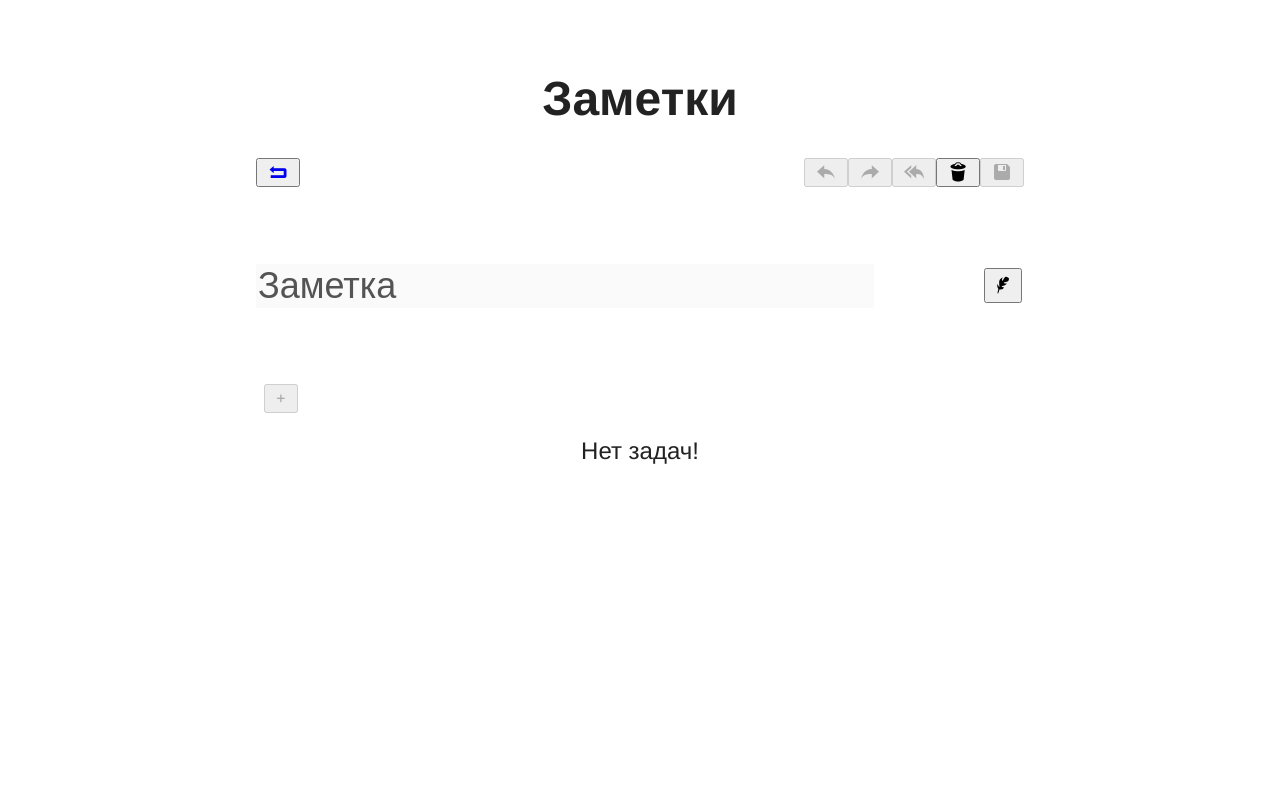
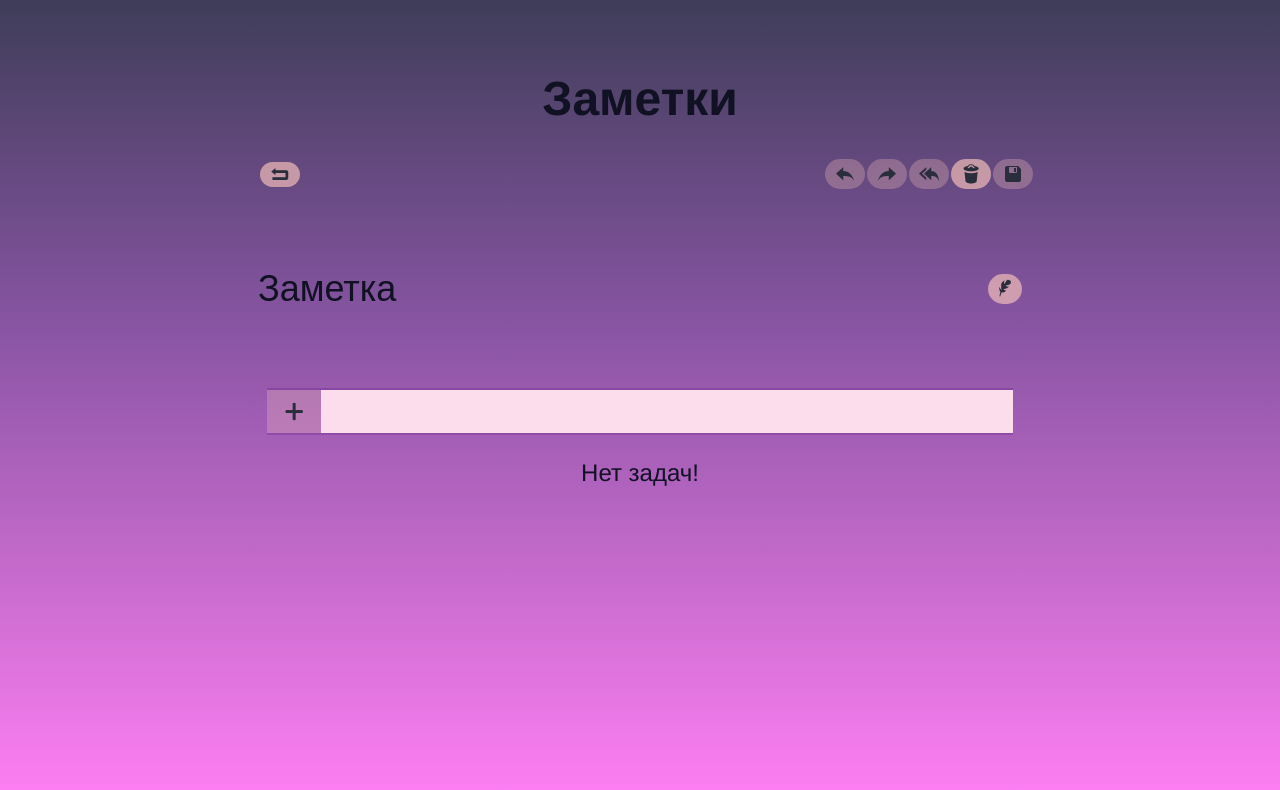
Before and after one commit to Uliasia/todo-list, a Vue app: page / in a window 1280 px wide. Both pictures are taken after a click on the button 640 px from the left and 195 px from the top of the page. Shown: the top 790 px of the page. Built offline with nearby package versions, Linux system fonts and the light colour scheme.

Commit message:
update style

```diff
--- a/src/App.vue
+++ b/src/App.vue
@@ -17,6 +17,10 @@ export default {
 </script>
 
 <style lang="scss">
+* {
+  outline: none;
+}
+
 body {
   overflow: hidden;
   width: 100vw;
@@ -34,13 +38,73 @@ body {
   font-size: 1.5em;
 
   text-align: center;
-  color: #222;
+  color: #101122;
+  background: linear-gradient(
+    180deg,
+    rgba(2,0,36,.7595413165266106) 0%,
+    rgba(82,9,121,.6951155462184874) 40%,
+    rgba(255,0,232,.5) 100%
+  );
 
   -webkit-font-smoothing: antialiased;
   -moz-osx-font-smoothing: grayscale;
+  -webkit-tap-highlight-color: transparent;
+
+  &::-webkit-scrollbar {
+    width: 3%;
+    max-width: 10px;
+
+    background-color: transparent;
+  }
+
+  &::-webkit-scrollbar-track {
+    border-radius: 10px;
+    background-color: #52097940;
+  }
+
+  &::-webkit-scrollbar-thumb {
+    border-radius: 10px;
+    background-color: #5209793a;
+    -webkit-box-shadow: inset 0 0 6px rgba(0,0,0,.3);
+  }
+
+  &::-webkit-scrollbar-thumb:hover {
+    background: #8c008f3a;
+  }
 }
 
 .app-container {
   margin: 0 auto;
 }
+
+a {
+  display: block;
+
+  text-decoration: none;
+  color: inherit;;
+}
+
+button {
+  box-sizing: border-box;
+  margin: .5%;
+
+  color: #2a2e3c;
+  border: none;
+  border-radius: 20px;
+  background-color: #f7c1bbab;
+
+  &:hover {
+    cursor: pointer;
+    background-color: darken($color: #f7c1bbab, $amount: 10%);
+  }
+
+  &:disabled {
+    background-color: #f7c1bb4a;
+  }
+}
+
+input:disabled {
+  color: inherit;
+}
+
 </style>
--- a/src/components/AddField.vue
+++ b/src/components/AddField.vue
@@ -47,7 +47,10 @@ export default {
     height: 1.2em;
     margin: .3125em;
 
-    font-size: 1.5em
+    font-size: 1.5em;
+
+    border-top: solid 2px #5209793b;
+    border-bottom: solid 2px #5209793b;
 
     &__button {
       width: 1.9em;
@@ -64,7 +67,12 @@ export default {
       padding: 2% 3%;
 
       border: none;
+      outline: none;
+      background-color: #fbddec;
+
+      &:focus {
+        background-color: #fbd9e8;
+      }
     }
   }
-
 </style>
--- a/src/components/NoteItemPreview.vue
+++ b/src/components/NoteItemPreview.vue
@@ -75,6 +75,7 @@ export default {
     padding: 5%;
 
     border-radius: 10px;
+    background-color: #d9b4cd6f;
 
     &__header {
       display: flex;
--- a/src/components/TodoItem.vue
+++ b/src/components/TodoItem.vue
@@ -162,8 +162,9 @@ export default {
       margin: 0;
       padding: .5em;
 
-      border: solid #000 2px;
+      border: solid #520979 2px;
       border-radius: 5px;
+      background-color: #fde7f4;
 
       appearance: none;
 
@@ -179,6 +180,7 @@ export default {
 
         content: '✔';
         text-align: center;
+        color: #ff00e8;
       }
     }
 
@@ -190,6 +192,7 @@ export default {
       word-break: break-all;
       border: none;
       border-radius: 5px;
+      background-color: #fde7f4;
     }
   }
 
@@ -208,4 +211,8 @@ export default {
     text-decoration: line-through;
   }
 
+  .focus-within:focus-within {
+    background-color: aqua;
+  }
+
 </style>
--- a/src/pages/NoteItem.vue
+++ b/src/pages/NoteItem.vue
@@ -298,6 +298,7 @@ export default {
       font-size: 1.5em;
 
       border: none;
+      background-color: transparent;
     }
 
     &--edit {
```
